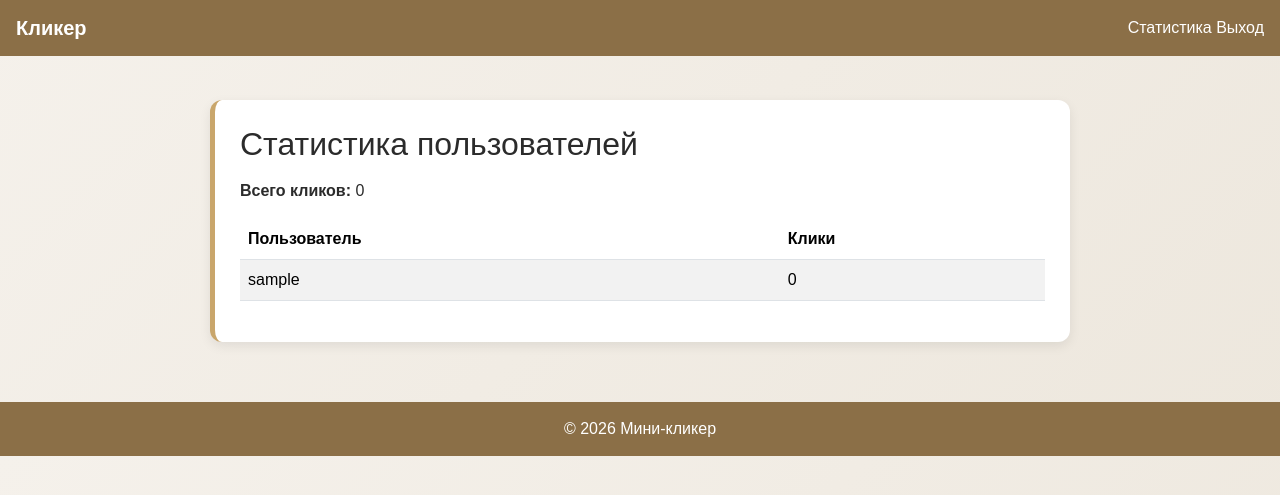
After one commit to vladTMA/VD09-Deploying-a-website-to-hosting, a Flask app: page /stats in a window 1280 px wide. The commit adds this page. Shown: the top 495 px of the page. Run offline with Flask 3, Linux system fonts and the light colour scheme; the visitor is signed in with stand-in values (Sample User, id 1); data comes from the database, SQL or seed files in the repository.

Commit message:
Sync local project with deployed version
Copied updated static files and templates from the server.
Fixed missing CSS theme locally and aligned UI with production version.
Ensured full consistency between local and deployed project.

```diff
--- a/app/routes.py
+++ b/app/routes.py
@@ -55,3 +55,10 @@ def click():
     current_user.clicks += 1
     db.session.commit()
     return redirect(url_for('index'))
+
+@app.route('/stats')
+@login_required
+def stats():
+    users = User.query.order_by(User.clicks.desc()).all()
+    total_clicks = sum(u.clicks for u in users)
+    return render_template('stats.html', users=users, total_clicks=total_clicks)
--- a/app/static/style.css
+++ b/app/static/style.css
@@ -143,3 +143,81 @@ input[type="password"]:focus {
     background: #f8d7da;
     color: #721c24;
 }
+
+
+/* ================================
+   ЦВЕТОВАЯ ТЕМА — МЯГКИЙ КОРИЧНЕВЫЙ
+================================ */
+
+/* Фон страницы */
+body {
+    background: linear-gradient(135deg, #F5F1EB, #EDE7DD);
+    color: #2B2B2B;
+}
+
+/* Навбар */
+nav {
+    background: #8B6F47 !important;
+}
+
+nav a {
+    color: #ffffff !important;
+}
+
+nav a:hover {
+    color: #F5F1EB !important;
+    opacity: 1;
+}
+
+/* Футер */
+footer {
+    background: #8B6F47 !important;
+    color: #ffffff !important;
+}
+
+footer a {
+    color: #ffffff !important;
+}
+
+footer a:hover {
+    color: #F5F1EB !important;
+}
+
+/* Кнопки */
+.btn-game {
+    background: linear-gradient(180deg, #C9A66B, #B8925E);
+    border: 2px solid #8B6F47;
+    box-shadow: 0 4px 0 #6E5634;
+}
+
+.btn-game:hover {
+    transform: translateY(-2px);
+    box-shadow: 0 6px 0 #6E5634;
+}
+
+.btn-game:active {
+    transform: translateY(2px);
+    box-shadow: 0 2px 0 #6E5634;
+}
+
+/* Поля ввода */
+input[type="text"]:focus,
+input[type="password"]:focus {
+    border-color: #8B6F47;
+}
+
+/* Карточки */
+.card-custom {
+    background: #ffffff;
+    border-radius: 12px;
+    padding: 25px;
+    box-shadow: 0 4px 12px rgba(0,0,0,0.08);
+    border-left: 5px solid #C9A66B;
+    animation: fadeIn 0.6s ease;
+}
+
+/* Анимация появления */
+@keyframes fadeIn {
+    from { opacity: 0; transform: translateY(10px); }
+    to   { opacity: 1; transform: translateY(0); }
+}
--- a/app/templates/base.html
+++ b/app/templates/base.html
@@ -8,20 +8,23 @@
     <link rel="stylesheet" href="https://cdn.jsdelivr.net/npm/bootstrap@5.3.2/dist/css/bootstrap.min.css">
     <link rel="stylesheet" href="{{ url_for('static', filename='style.css') }}">
 </head>
-<body class="bg-light">
+<body>
 
-<nav class="navbar navbar-dark bg-dark px-3">
+<nav class="navbar navbar-custom px-3 d-flex justify-content-between">
     <a class="navbar-brand" href="{{ url_for('index') }}">Кликер</a>
 
     <div>
+        <a class="nav-link d-inline" href="{{ url_for('stats') }}">Статистика</a>
+
         {% if current_user.is_authenticated %}
-            <a class="nav-link d-inline text-white" href="{{ url_for('logout') }}">Выход</a>
+            <a class="nav-link d-inline" href="{{ url_for('logout') }}">Выход</a>
         {% else %}
-            <a class="nav-link d-inline text-white" href="{{ url_for('login') }}">Вход</a>
-            <a class="nav-link d-inline text-white" href="{{ url_for('register') }}">Регистрация</a>
+            <a class="nav-link d-inline" href="{{ url_for('login') }}">Вход</a>
+            <a class="nav-link d-inline" href="{{ url_for('register') }}">Регистрация</a>
         {% endif %}
     </div>
 </nav>
+
 
 <div class="container mt-4">
     {% with messages = get_flashed_messages(with_categories=true) %}
@@ -35,7 +38,7 @@
     {% block content %}{% endblock %}
 </div>
 
-<footer class="bg-dark text-white text-center py-3 mt-5">
+<footer class="footer">
     © 2026 Мини‑кликер
 </footer>
 
--- /dev/null
+++ b/app/templates/stats.html
@@ -0,0 +1,28 @@
+<!--stats.html-->
+{% extends 'base.html' %}
+{% block title %}Статистика{% endblock %}
+
+{% block content %}
+<div class="card-custom">
+    <h2 class="mb-3">Статистика пользователей</h2>
+
+    <p><strong>Всего кликов:</strong> {{ total_clicks }}</p>
+
+    <table class="table table-striped mt-3">
+        <thead>
+            <tr>
+                <th>Пользователь</th>
+                <th>Клики</th>
+            </tr>
+        </thead>
+        <tbody>
+            {% for u in users %}
+            <tr>
+                <td>{{ u.username }}</td>
+                <td>{{ u.clicks }}</td>
+            </tr>
+            {% endfor %}
+        </tbody>
+    </table>
+</div>
+{% endblock %}
```
Also changed, not shown: app/__init__.py (line endings or trailing spaces).
